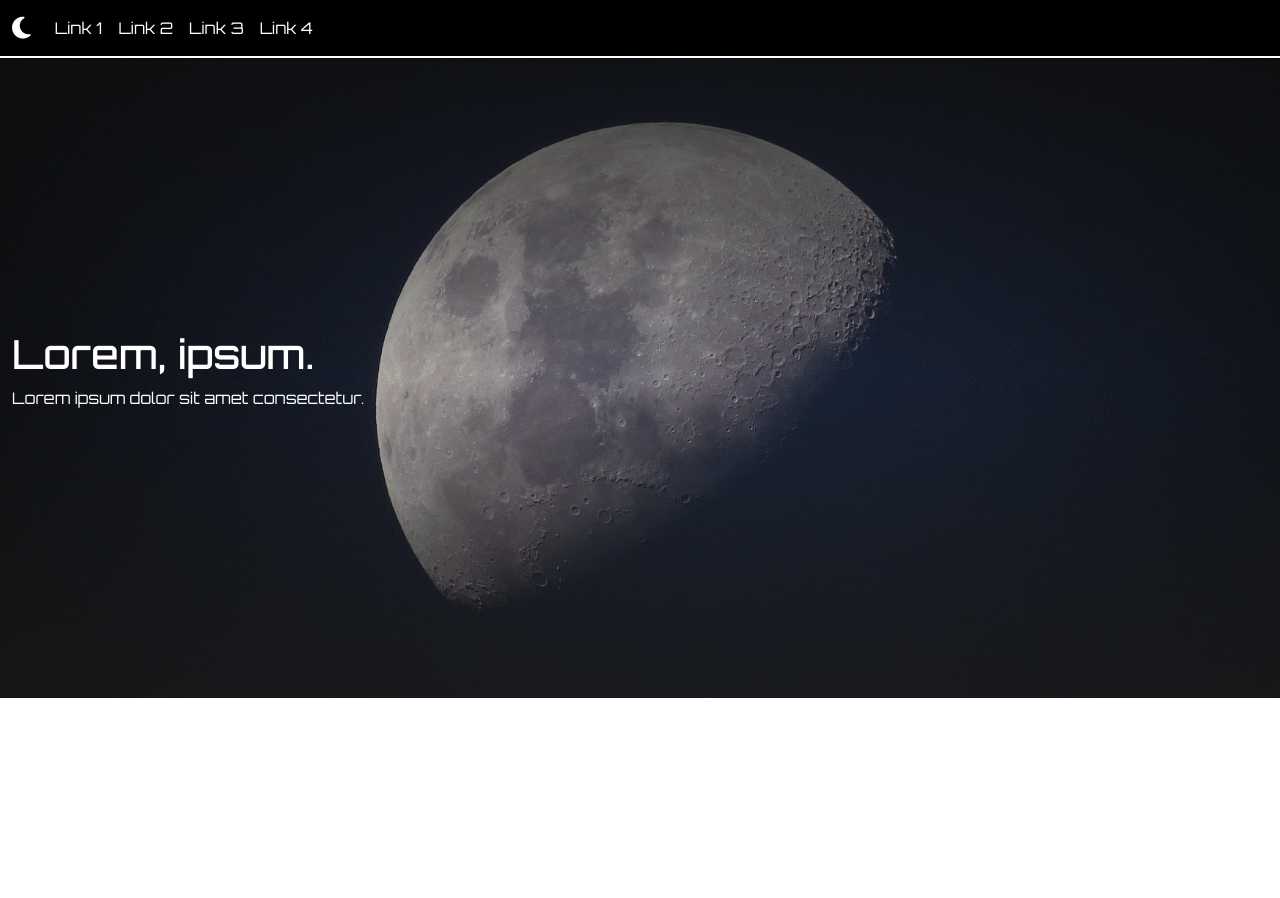
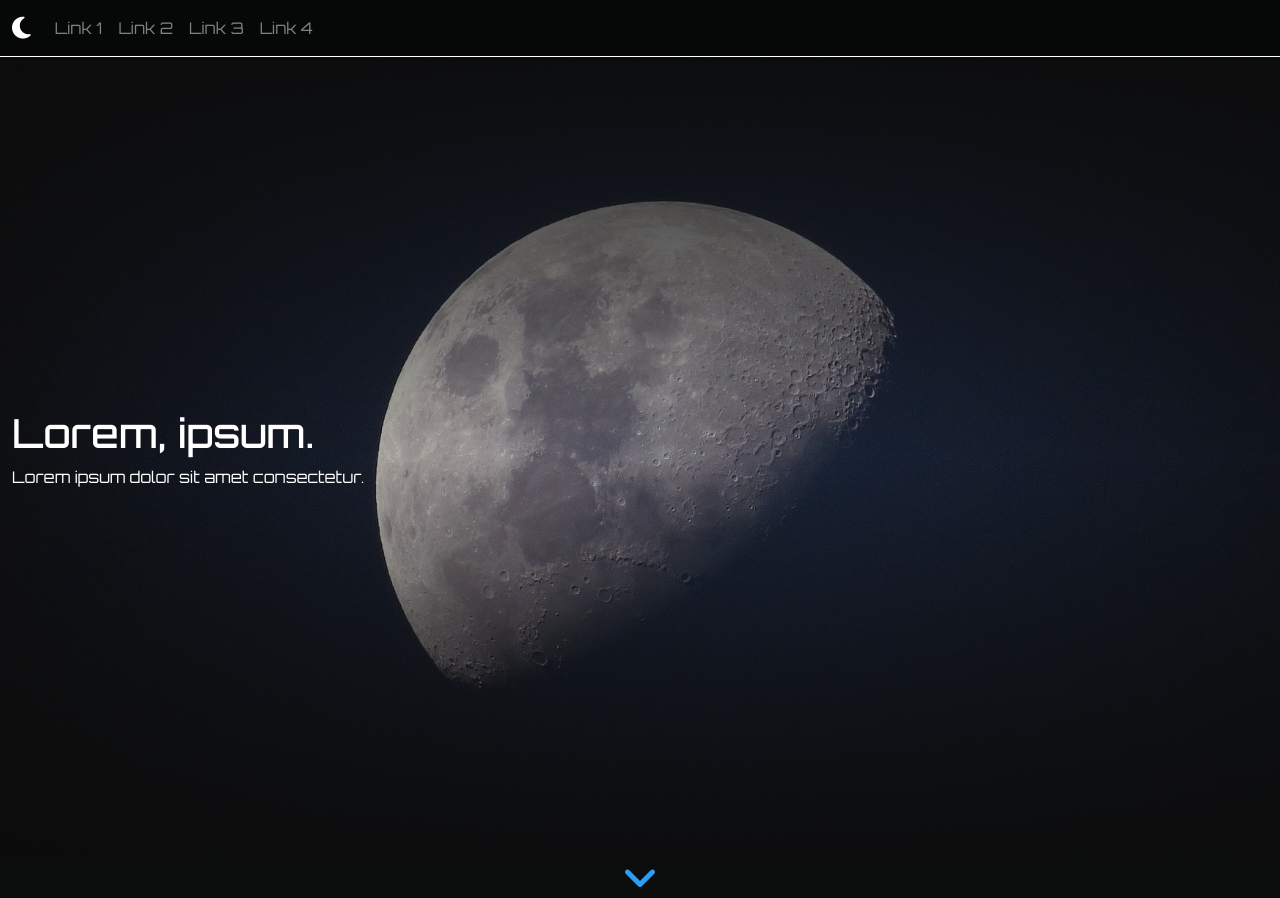
Before and after one commit to Alessio-Zamuner/Alessio-Zamuner_progetto-Black, a plain HTML site: page index.html in a window 1280 px wide. Before the commit the page ends 800 px from the top, so only its background shows below. Drawn offline with nearby package versions, Linux system fonts and the light colour scheme.

Commit message:
piccole correzioni in navbar con effetto hover e icon sotto a section mooon

```diff
--- a/index.html
+++ b/index.html
@@ -31,16 +31,16 @@
                 <div class="collapse navbar-collapse">
                     <ul class="navbar-nav me-auto mt-2 mt-lg-0">
                         <li class="nav-item">
-                            <a class="nav-link color-text" href="#">Link 1</a>
+                            <a class="nav-link a-custom" href="#">Link 1</a>
                         </li>
                         <li class="nav-item">
-                            <a class="nav-link color-text" href="#">Link 2</a>
+                            <a class="nav-link a-custom" href="#">Link 2</a>
                         </li>
                         <li class="nav-item">
-                            <a class="nav-link color-text" href="#">Link 3</a>
+                            <a class="nav-link a-custom" href="#">Link 3</a>
                         </li>
                         <li class="nav-item">
-                            <a class="nav-link color-text" href="#">Link 4</a>
+                            <a class="nav-link a-custom" href="#">Link 4</a>
                         </li>
                     </ul>
                 </div>
@@ -49,12 +49,14 @@
         <!-- section image moon -->
         <div class="section-moon container-fluid d-flex align-items-center ">
             <div class="row">
-                <div class="color-text d-flex flex-column">
+                <div class="color-text-w d-flex flex-column">
                     <h1>Lorem, ipsum.</h1>
                     <p>Lorem ipsum dolor sit amet consectetur.</p>
                 </div>
             </div>
         </div>
+        <!-- icon -->
+        <div class="d-flex justify-content-center bg"><i class="fa-solid fa-angle-down icon-custom"></i></div>
     </header>
     <main>
 
--- a/style.css
+++ b/style.css
@@ -6,19 +6,40 @@
 :root {
     --main: #2B9DF4
 }
+
+body{
+    background-color:#0B0C0C ;
+}
 /* color */
-.color-text{
+.color-text-w {
     color: white;
 }
+
 /* navbar */
-.navbar-custom{
-    background-color: black;
-    border-bottom: 2px solid white;
+.navbar-custom {
+    background-color: rgba(0, 0, 0, 0.418);
+    border-bottom: 1px solid white;
 }
+
+.a-custom {
+    color: gray;
+    transition: 0.5s;
+}
+
+.a-custom:hover {
+    color: white;
+}
+
 /* section image moon */
-.section-moon{
-    background-image:linear-gradient(to bottom, rgba(15, 15, 15, 0.832) 0%, rgba(30, 30, 30, 0.346) 50%, rgba(26, 26, 26, 0.821) 100%) , url(./media/moon.jpg);
-    height: 80vh;
-    background-size:110%;
-    background-position: center;
+.section-moon {
+    background-image: linear-gradient(to bottom, rgba(12, 12, 12, 0.945) 0%, rgba(30, 30, 30, 0.346) 50%, rgba(12, 12, 12, 0.945) 100%), url(./media/moon.jpg);
+    height: 100vh;
+    background-size: 110%;
+    background-position:center;
 }
+
+/* icon */
+.icon-custom {
+    color: var(--main);
+    font-size: 2.5rem;
+}
```
